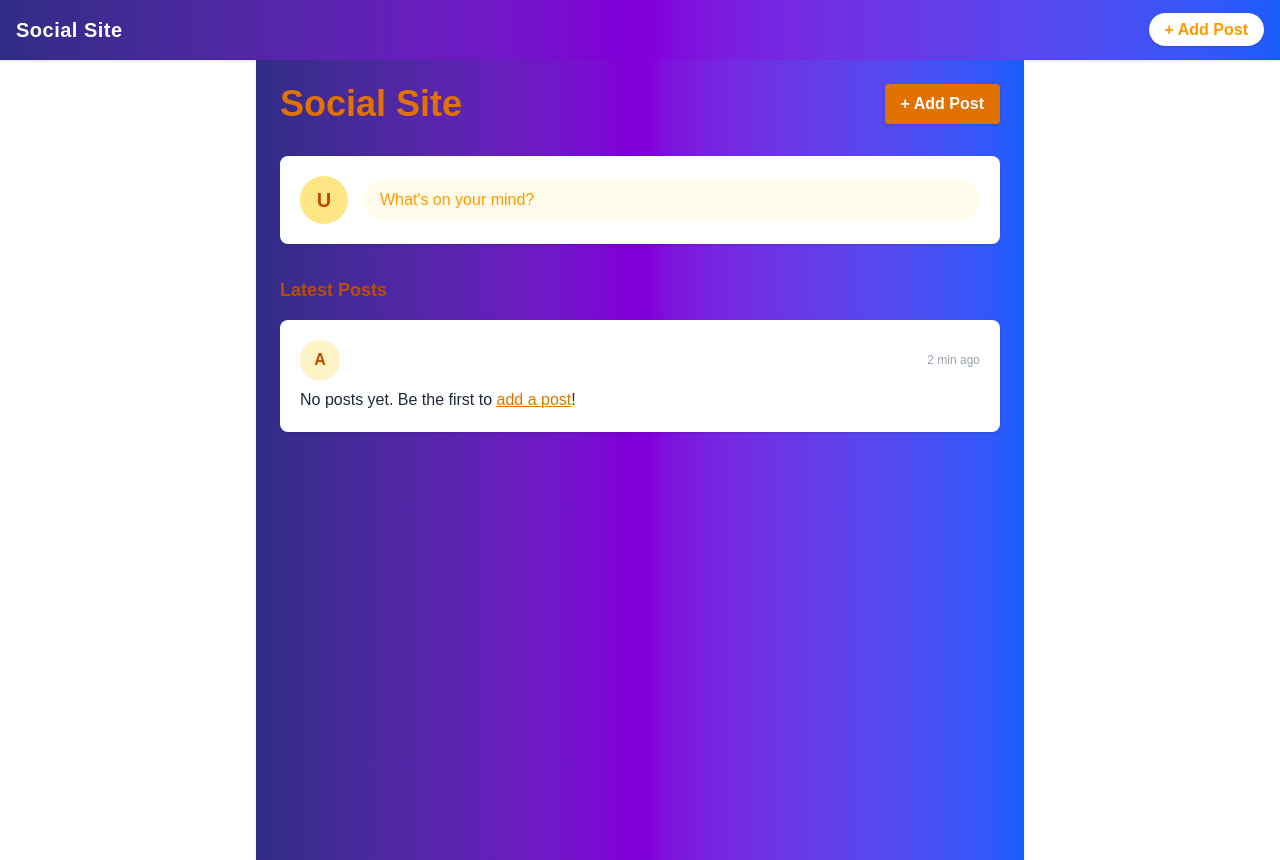
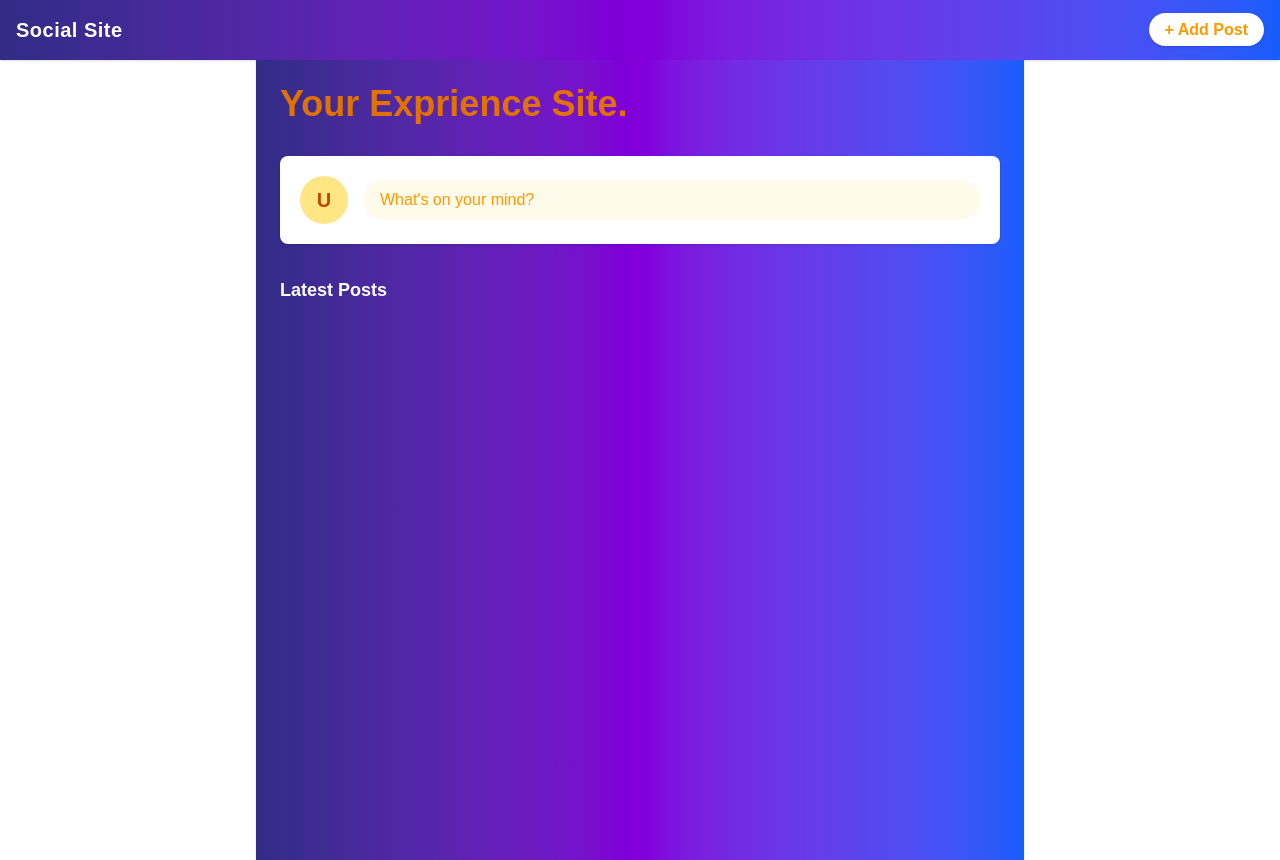
Before and after one commit to ACACACanne/social-site, a Next.js app: page / in a window 1280 px wide. Built offline with nearby package versions, Linux system fonts and the light colour scheme.

Commit message:
images can be added and remove

```diff
--- a/src/app/add/page.js
+++ b/src/app/add/page.js
@@ -3,8 +3,7 @@ import React from 'react'
 
 const page = () => {
   return (
-    <div>
-      <h1>Create a Post</h1>
+    <div className="p-10">
       <Form />
     </div>
   )
--- a/src/app/page.js
+++ b/src/app/page.js
@@ -19,17 +19,18 @@ export default function Home() {
     return () => window.removeEventListener('storage', loadPosts);
   }, []);
 
+  // Remove post by index
+  const handleRemove = (indexToRemove) => {
+    const updatedPosts = posts.filter((_, idx) => idx !== indexToRemove);
+    setPosts(updatedPosts);
+    localStorage.setItem('posts', JSON.stringify(updatedPosts));
+  };
+
   return (
     <main className="max-w-3xl mx-auto p-6 bg-gradient-to-r from-indigo-900 via-purple-700 to-blue-600 text-white shadow min-h-screen">
       {/* Header */}
       <div className="flex items-center justify-between mb-8">
-        <h1 className="text-4xl font-extrabold text-amber-600">Social Site</h1>
-        <Link
-          href="/add"
-          className="bg-amber-600 hover:bg-amber-500 text-white font-semibold px-4 py-2 rounded shadow"
-        >
-          + Add Post
-        </Link>
+        <h1 className="text-4xl font-extrabold text-amber-600">Your Exprience Site.</h1>
       </div>
 
       {/* Create Post Prompt */}
@@ -47,27 +48,19 @@ export default function Home() {
 
       {/* Posts Feed */}
       <section>
-        <h2 className="text-lg font-semibold mb-4 text-amber-700">Latest Posts</h2>
+        <h2 className="text-lg font-semibold mb-4">Latest Posts</h2>
         <div className="flex flex-col gap-6">
-          {/* Example post (replace with dynamic posts later) */}
-          <div className="bg-white rounded-lg shadow p-5">
-            <div className="flex items-center gap-3 mb-2">
-              <div className="w-10 h-10 rounded-full bg-amber-100 flex items-center justify-center font-bold text-amber-700">
-                A
-              </div>
-              <span className="font-semibold">Alice</span>
-              <span className="text-xs text-gray-400 ml-auto">2 min ago</span>
-            </div>
-            <p className="text-gray-800">
-              No posts yet. Be the first to{" "}
-              <Link href="/add" className="text-amber-600 underline">
-                add a post
-              </Link>
-              !
-            </p>
-          </div>
           {posts.map((post, index) => (
-              <div key={index} className="bg-white/10 rounded-lg shadow p-5 border border-blue-400">
+            <div key={index} className="bg-white/10 rounded-lg shadow p-5 border border-blue-400 relative">
+              {/* Remove (X) Button */}
+              <button
+                onClick={() => handleRemove(index)}
+                className="absolute top-3 right-3 text-blue-200 hover:text-red-400 text-lg font-bold focus:outline-none transition-colors rounded-full hover:bg-red-100/40"
+                aria-label="Remove post"
+                title="Remove post"
+              >
+                ×
+              </button>
               <div className="flex items-center gap-3 mb-2">
                 <div className="w-10 h-10 rounded-full bg-blue-300 flex items-center justify-center font-bold text-blue-900">
                   {post.userName.charAt(0).toUpperCase()}
@@ -76,13 +69,21 @@ export default function Home() {
                 <span className="text-xs text-blue-200 ml-auto">Just now</span>
               </div>
               <p className="text-blue-100 mb-2">{post.content}</p>
-                {post.image && (
-                  <p className="text-xs text-blue-300 italic">Image: {post.image}</p>
+              {/* Show images if present */}
+              {Array.isArray(post.images) && post.images.length > 0 && (
+                <div className="grid grid-cols-2 gap-2 mt-2">
+                  {post.images.map((img, imgIdx) => (
+                    <img
+                      key={imgIdx}
+                      src={img}
+                      alt={`Post image ${imgIdx + 1}`}
+                      className="w-full h-48 object-cover rounded border border-blue-200 bg-white"
+                    />
+                  ))}
+                </div>
               )}
             </div>
           ))}
-
-
         </div>
       </section>
     </main>
```
Lines whose indentation alone changed are shown as unchanged.
